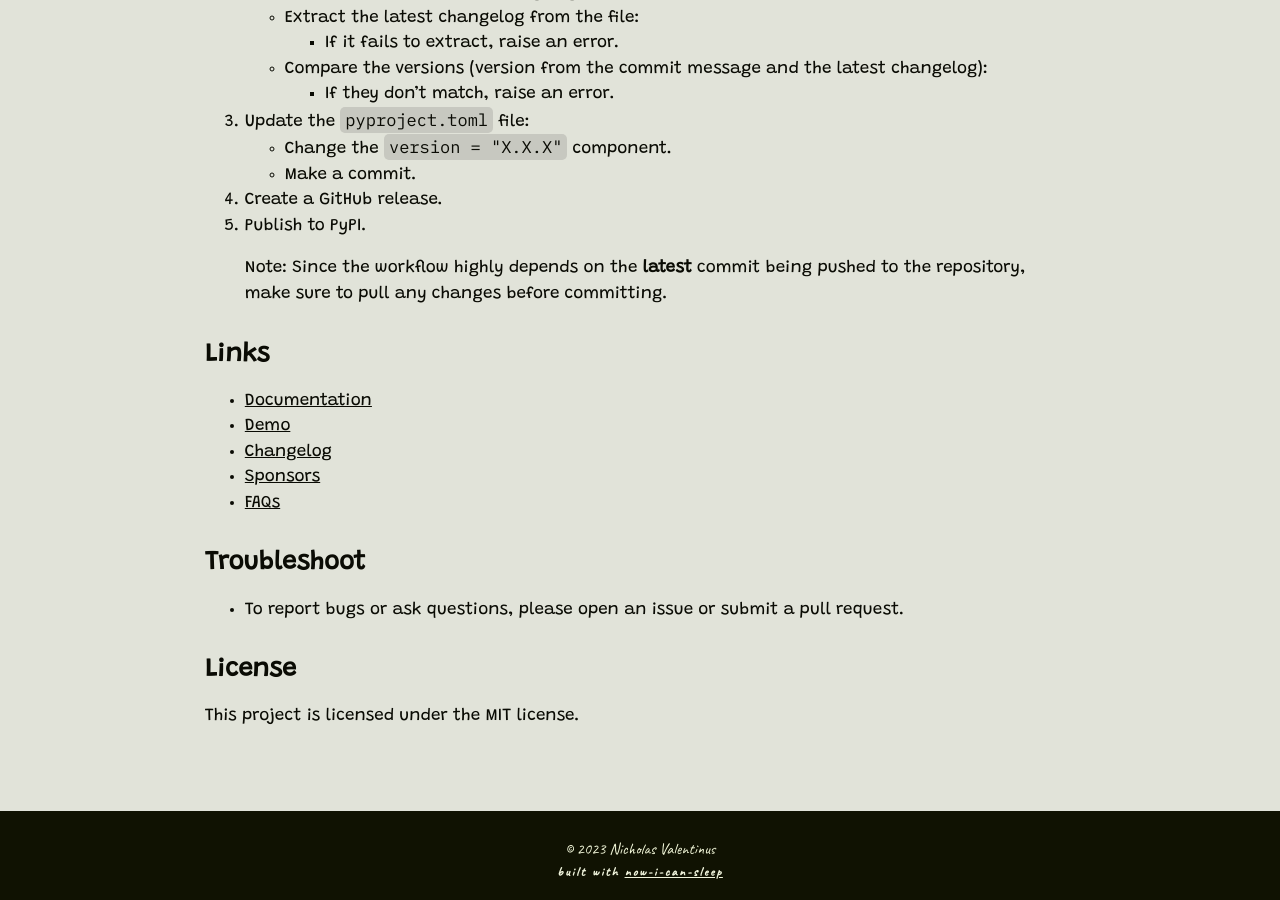
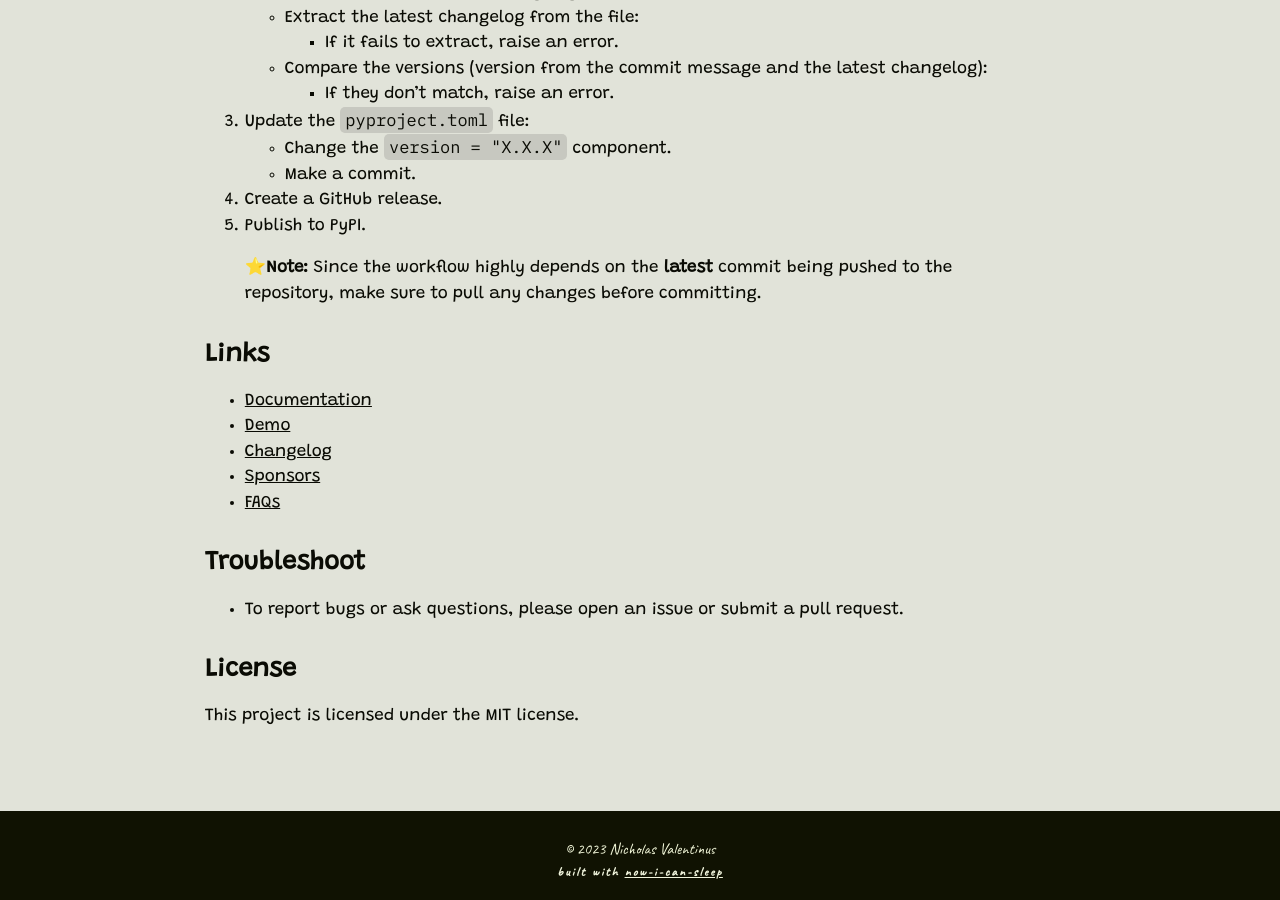
Before and after one commit to nvfp/fast-pypi-release, a Jekyll site: the page built from _pages/index.md, in a window 1280 px wide and 900 px high, scrolled down 1515 px. Built offline with Jekyll 4.4.1, drawn with Linux system fonts in a browser that asks for light colours.

Commit message:
NICS rebuilds the docs

```diff
--- a/_pages/index.md
+++ b/_pages/index.md
@@ -57,7 +57,7 @@ Create GitHub release and publish to PyPI altogether within a single commit push
 4. Create a GitHub release.
 5. Publish to PyPI.
 
-> Note: Since the workflow highly depends on the **latest** commit being pushed to the repository, make sure to pull any changes before committing.
+> **⭐️Note:** Since the workflow highly depends on the **latest** commit being pushed to the repository, make sure to pull any changes before committing.
 
 
 ## Links
```
